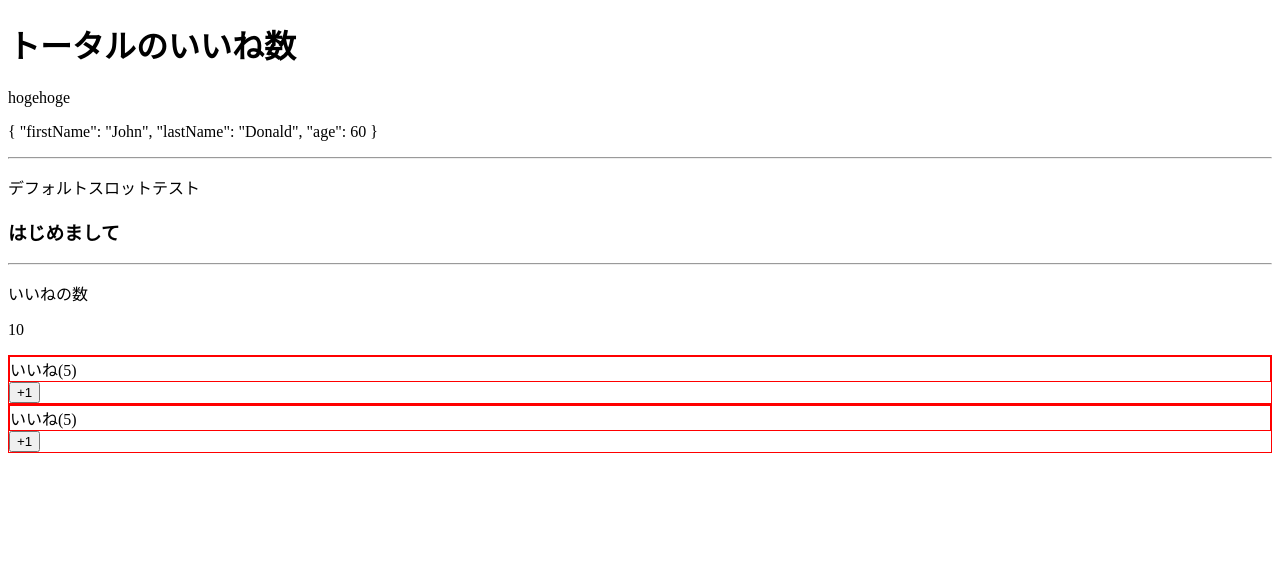
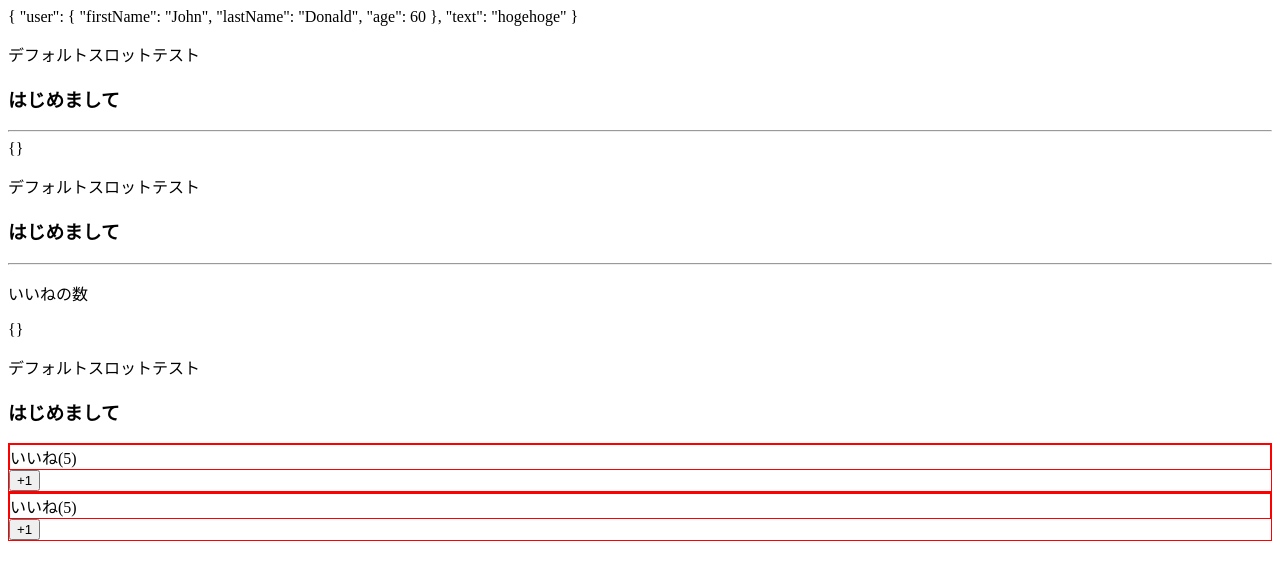
Before and after one commit to 5ma/udemy-vuex, a Vue app: page / in a window 1280 px wide. Shown: the top 580 px of the page. Built offline with nearby package versions, Linux system fonts and the light colour scheme.

Commit message:
✨ デフォルトslotしかない場合の省略記法について学ぶ

```diff
--- a/src/App.vue
+++ b/src/App.vue
@@ -1,16 +1,9 @@
 <template>
   <div>
-    <LikeHeader>
+    <LikeHeader v-slot="slotProps">
+      <div>{{ slotProps }}</div>
       <p>デフォルトスロットテスト</p>
-      <template v-slot:title="slotProps">
-        <h1>トータルのいいね数</h1>
-        <p>{{ slotProps.text }}</p>
-        <p>{{ slotProps.user }}</p>
-      </template>
       <h3>はじめまして</h3>
-      <template v-slot:number>
-        <p>{{ number }}</p>
-      </template>
     </LikeHeader>
     <LikeNumber :total-number="number" @my-click="onMyClick"></LikeNumber>
     <LikeNumber :total-number="number" @my-click="onMyClick"></LikeNumber>
--- a/src/components/LikeHeader.vue
+++ b/src/components/LikeHeader.vue
@@ -1,11 +1,11 @@
 <template>
   <div>
-    <slot name="title" :user="user" text="hogehoge"><h2>デフォルトのタイトル</h2></slot>
+    <slot :user="user" text="hogehoge"><h2>デフォルトのタイトル</h2></slot>
     <hr>
     <slot></slot>
     <hr>
     <p>いいねの数</p>
-    <slot name="number"></slot>
+    <slot></slot>
   </div>
 </template>
 
```
